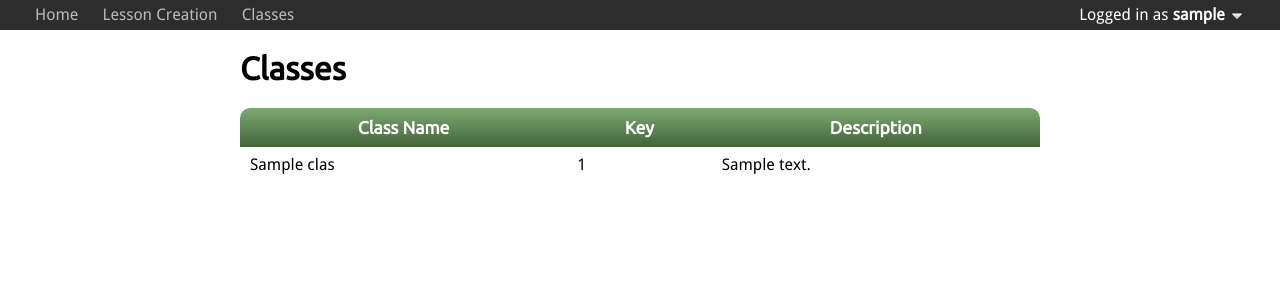
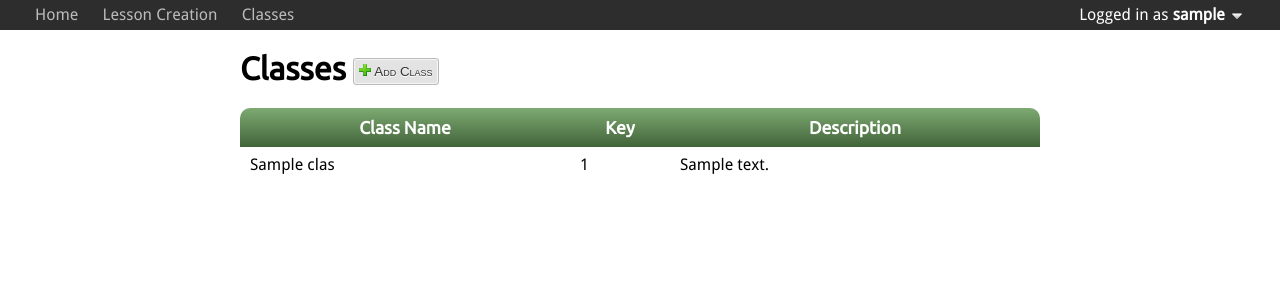
Before and after one commit to mason-schulze/Grading_AHS, a Django app: page /account/classes/ in a window 1280 px wide. Shown: the top 300 px of the page. Run offline with Django 3.2, Linux system fonts and the light colour scheme; a user stored in the database is signed in; tables that the repository leaves empty hold one stand-in row (values such as "Sample post"); parts of the project's set-up code (start-up, migrations or seed data) failed here and were passed over.

Commit message:
UI Changes to classes

```diff
--- a/gradingproj/urls.py
+++ b/gradingproj/urls.py
@@ -19,7 +19,7 @@ urlpatterns = patterns('',
     url(r'^logout/$', logout, {'next_page': '/'}),
     url(r'^relog/$', logout_then_login),
     url(r'^account/editpassword/$', password_change, {'template_name': 'usermanage/user_form_base.html', 'post_change_redirect': '/relog/'}),
-    url(r'^lesson/create', 'stu_response.views.createLesson'),
+    url(r'^lesson/add', 'stu_response.views.createLesson'),
     url(r'^lesson/delete/(?P<lesson_id>[0-9a-zA-Z]+)/$', 'stu_response.views.deleteLesson'),
     url(r'^lesson/edit/(?P<lesson_id>[0-9a-zA-Z]+)/$', 'stu_response.views.editLesson'),
     url(r'^lesson/(?P<lesson_id>[0-9a-zA-Z]+)/$', 'stu_response.views.viewLesson'),
--- a/stu_response/models.py
+++ b/stu_response/models.py
@@ -172,7 +172,7 @@ class Class(models.Model):
     teachers = models.ManyToManyField(User, related_name='+', blank=True)
     students = models.ManyToManyField(User, blank=True)
     password = models.CharField(max_length=50, help_text='A password required to the class.')
-    lessons = models.ManyToManyField(Lesson, blank=True)
+    lessons = models.ManyToManyField(Lesson, blank=True, help_text="Select lessons to be seen by this class.")
     uid = models.CharField(max_length=200, unique=True)
 
     def save(self, *args, **kwargs):
@@ -182,6 +182,9 @@ class Class(models.Model):
                 key = hex(random.getrandbits(32)).rstrip("L").lstrip("0x")
             self.uid = key
         super(Class, self).save(*args, **kwargs)
+
+    def get_view_url(self):
+        return "/class/" + self.uid + "/"
 
     def get_edit_url(self):
         return "/class/edit/" + self.uid + "/"
@@ -195,7 +198,7 @@ class ClassForm(forms.ModelForm):
 
     class Meta:
         model = Class
-        fields = ('name', 'description', 'password',)
+        fields = ('name', 'description', 'password', 'lessons')
         widgets = {
             'description': forms.Textarea(),
         }
@@ -205,7 +208,7 @@ class ClassEditForm(forms.ModelForm):
 
     class Meta:
         model = Class
-        exclude = ('students', 'uid', 'teachers')
+        fields = ('name', 'description', 'password', 'lessons', 'students')
         widgets = {
             'description': forms.Textarea(),
         }
--- a/stu_response/views.py
+++ b/stu_response/views.py
@@ -192,7 +192,9 @@ def listClasses(request):
 @login_required
 def viewClass(request, class_id):
     c = get_object_or_404(Class, uid=class_id)
-    if request.user not in c.students.all():
+    if request.user == c.creator or request.user in c.teachers.all():
+        return render_to_response("stu_response/class_view.html", {"class": c}, context_instance=RequestContext(request))
+    elif request.user not in c.students.all():
         if request.method == "POST":
             form = ClassRegistrationForm(data=request.POST)
             if request.POST.get("password", False) and request.POST.get("password") == c.password:
--- a/templates/base.html
+++ b/templates/base.html
@@ -57,7 +57,7 @@
             <div id="nav">
                 <a href="/home">Home</a>
                 {%if user.is_staff%}
-                <a href="/lesson/create/">Lesson Creation</a>
+                <a href="/lesson/add/">Lesson Creation</a>
                 <a href="/account/classes/">Classes</a>
                 {%endif%}
                 {%if not user.is_authenticated%}
--- a/templates/staff_home.html
+++ b/templates/staff_home.html
@@ -62,10 +62,14 @@ var getUsers = function(){
     padding:10px 0px;
     height:18px;
 }
+button{
+    padding:5px;
+    vertical-align:middle;
+}
 </style>
 {%endblock%}
 {%block content%}
-    <h1>Your Lessons</h1>
+    <h1>Your Lessons <button onclick="window.location.href='/lesson/add/'"><img height="12px" src="/static/images/add.png"/> Add Lesson</button></h1>
     <table id="current-lessons">
         <thead>
             <tr>
--- a/templates/stu_response/class_form.html
+++ b/templates/stu_response/class_form.html
@@ -39,7 +39,7 @@
     {%if class%}
         <h1>Edit Class</h1>
         <div>
-            <strong>UID: </strong> {{class.uid}}
+            <strong>UID: </strong> <a href="/class/{{class.uid}}/">{{class.uid}}</a>
         </div>
     {%else%}
         <h1>Create Class</h1>
--- a/templates/stu_response/class_list.html
+++ b/templates/stu_response/class_list.html
@@ -2,15 +2,38 @@
 
 {% block head %}
     <link rel="stylesheet" type="text/css" href="/static/css/tables.css"/>
+    <script type="text/javascript">
+    $(document).ready(function(){
+        $(".row").hover(function(){
+            $($($(this).children(".name")).children(".display").children(".icon")).show();
+        },
+        function(){
+            $($($(this).children(".name")).children(".display").children(".icon")).hide();
+        });
+    });
+    </script>
     <style type="text/css">
         .row:hover{
             background: #FFFFCD;
+        }
+        h1 a{
+            font-size: .5em;
+        }
+        .key{
+            width:80px;
+        }
+        .descript{
+            width:350px;
+        }
+        button{
+            padding:5px;
+            vertical-align:middle;
         }
     </style>
 {% endblock head %}
 
 {%block content%}
-    <h1>Classes</h1>
+    <h1>Classes <button onclick="window.location.href='/class/add/'"><img height="12px" src="/static/images/add.png"/> Add Class</button></h1>
     <table>
         <thead>
             <tr>
@@ -21,9 +44,14 @@
         </thead>
         {%for c in classes%}
             <tr class="row">
-                <td><a href="{{c.get_edit_url}}">{{c.name}}</a></td>
-                <td>{{c.uid}}</td>
-                <td>{{c.description}}</td>
+                <td class="name">
+                    <div class="display">
+                        <a title="View Class" href="{{c.get_view_url}}">{{c.name}}</a>
+                        <img title="Edit Class" data-link="{{c.get_edit_url}}" class="icon" src="/static/images/edit.png"/>
+                    </div>
+                </td>
+                <td class="key">{{c.uid}}</td>
+                <td class="descript">{{c.description}}</td>
             </tr>
         {%endfor%}
     </table>
```
Also changed, not shown: templates/stu_response/class_view.html (+14 -4 lines), static/images/add.png (added).
